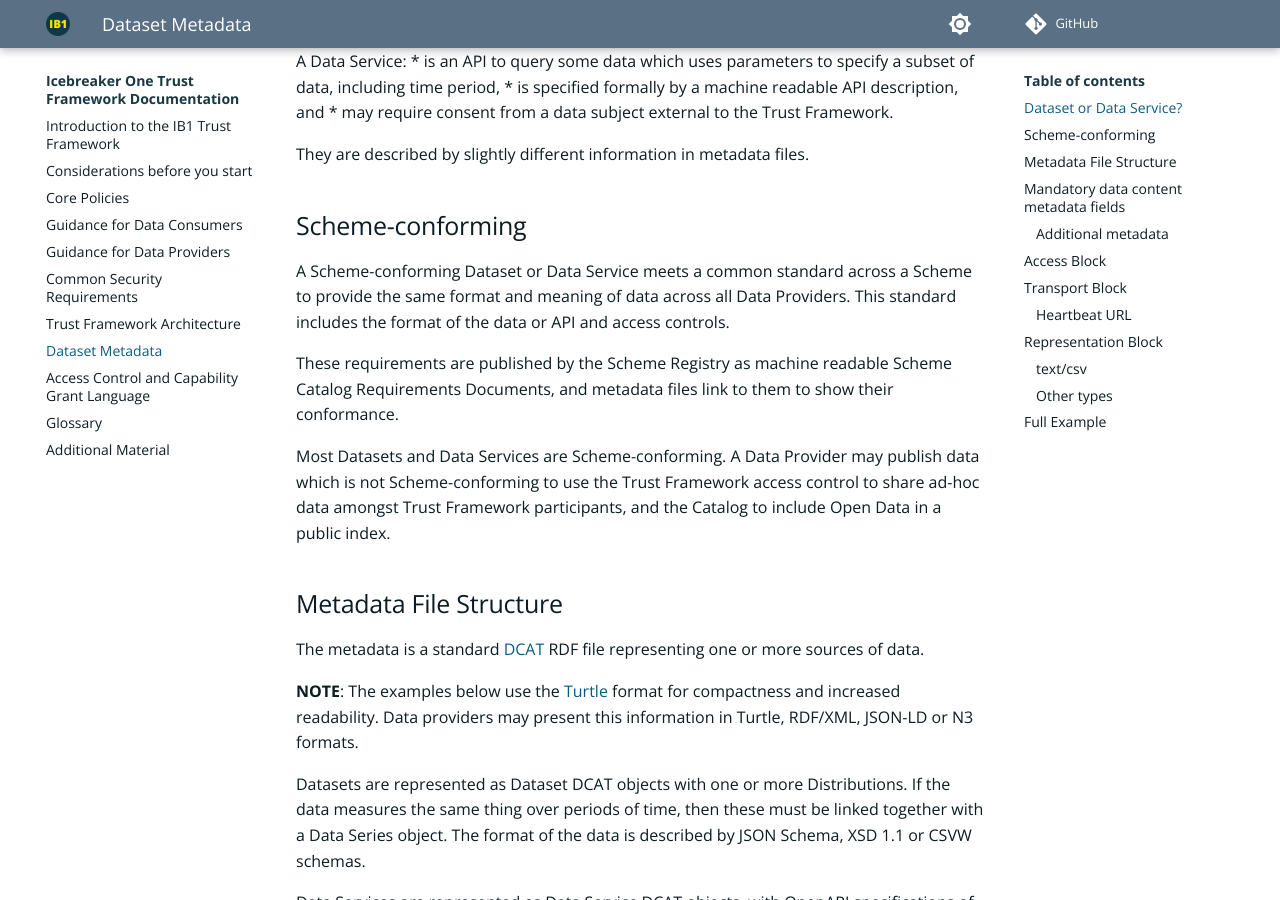
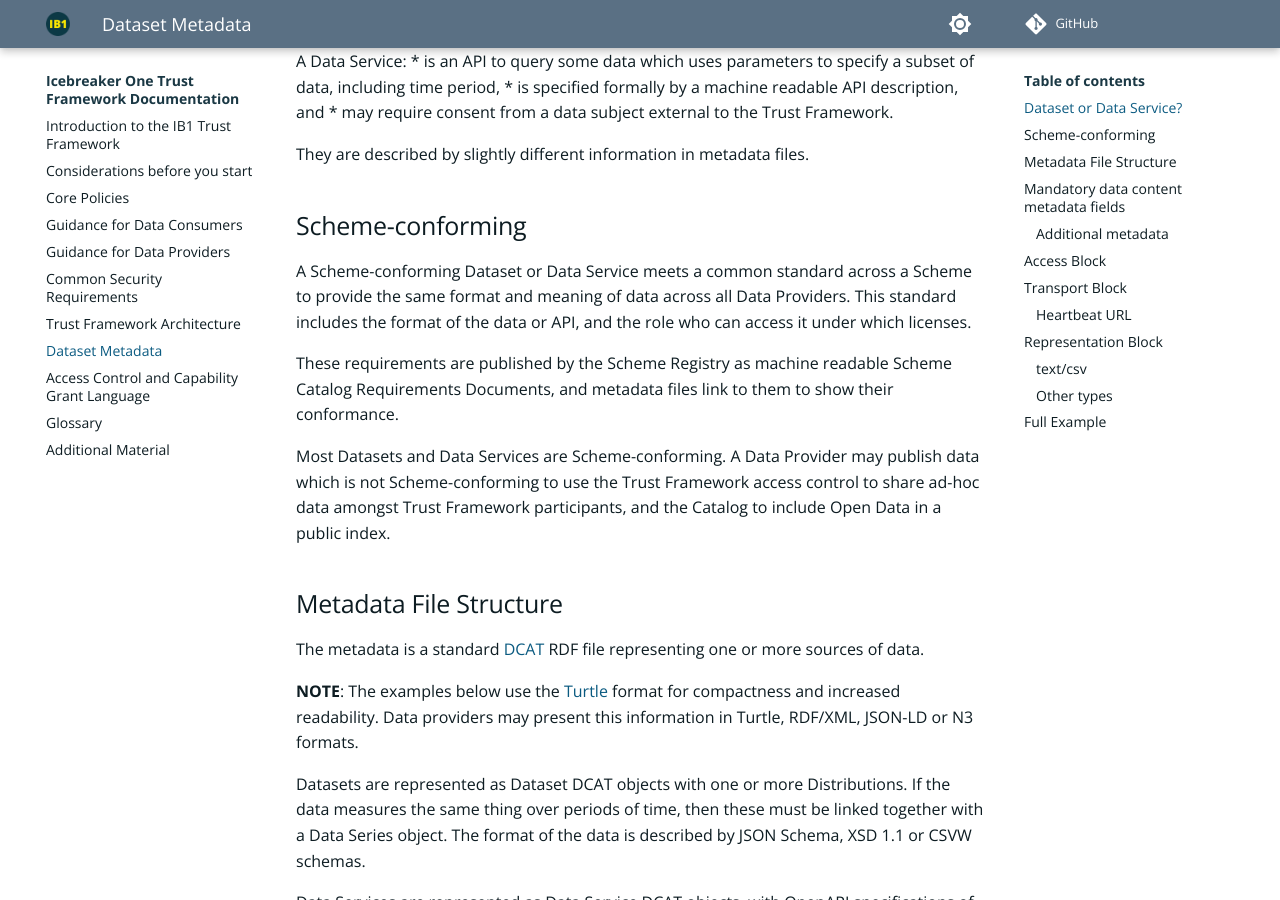
Before and after one commit to icebreakerone/ib1-technical-docs, an MkDocs documentation site: the page built from docs/metadata.md, in a window 1280 px wide and 900 px high, scrolled down 607 px. Built offline with MkDocs 1.6.1 and Material for MkDocs 9.7.7, drawn with Linux system fonts in a browser that asks for light colours; plug-ins that fetch from the network failed and are left out; comment, search, counter and statistics services are not loaded; the version menu is left out; some of the changed lines change nothing that is shown.

Commit message:
docs/metadata.md updated from https://stackedit.net/

````diff
--- a/docs/metadata.md
+++ b/docs/metadata.md
@@ -37,7 +37,7 @@ They are described by slightly different information in metadata files.
 
 ## Scheme-conforming
 
-A Scheme-conforming Dataset or Data Service meets a common standard across a Scheme to provide the same format and meaning of data across all Data Providers. This standard includes the format of the data or API and access controls.
+A Scheme-conforming Dataset or Data Service meets a common standard across a Scheme to provide the same format and meaning of data across all Data Providers. This standard includes the format of the data or API, and the role who can access it under which licenses.
 
 These requirements are published by the Scheme Registry as machine readable Scheme Catalog Requirements Documents, and metadata files link to them to show their conformance.
 
@@ -384,8 +384,8 @@ Or, in [JSON](glossary.md#term-Javascript-Object-Notation) form:
 ]
 ```
 <!--stackedit_data:
-eyJoaXN0b3J5IjpbMTE0OTc3MTc0MCwtMjU0Mjk4NzQ4LDIxMj
-k2NzMzNzMsMTAzMDkzMzY4NywtMTkyMjE1OTI1OCwxOTYxMzQ5
-NzEzLDE1MTk3NTYwMDMsLTg0MDI1ODY5NSwxMjE1MTk1MjE2LC
-0xNzY4NDEzMzI2XX0=
+eyJoaXN0b3J5IjpbNTk0OTIxNjY1LDExNDk3NzE3NDAsLTI1ND
+I5ODc0OCwyMTI5NjczMzczLDEwMzA5MzM2ODcsLTE5MjIxNTky
+NTgsMTk2MTM0OTcxMywxNTE5NzU2MDAzLC04NDAyNTg2OTUsMT
+IxNTE5NTIxNiwtMTc2ODQxMzMyNl19
 -->
````
